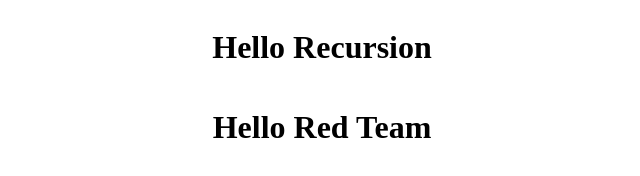
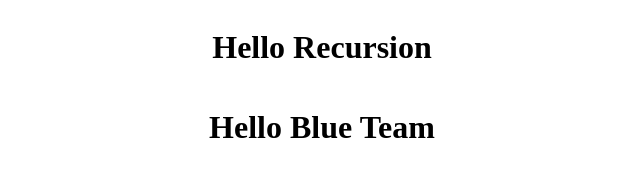
Before and after one commit to recursionteamdev-b/task1, a plain HTML site: page index.html in a window 1280 px wide. Shown: the full height of the page, 318-958 px from the left. Drawn offline with Linux system fonts and the light colour scheme.

Commit message:
add Blue Team

```diff
--- a/index.html
+++ b/index.html
@@ -10,7 +10,7 @@
 <body>
     <div class="container">
         <h1>Hello Recursion</h1>
-        <h1>Hello Red Team</h1>
+        <h1>Hello Blue Team</h1>
     </div>
 </body>
 </html>
```
